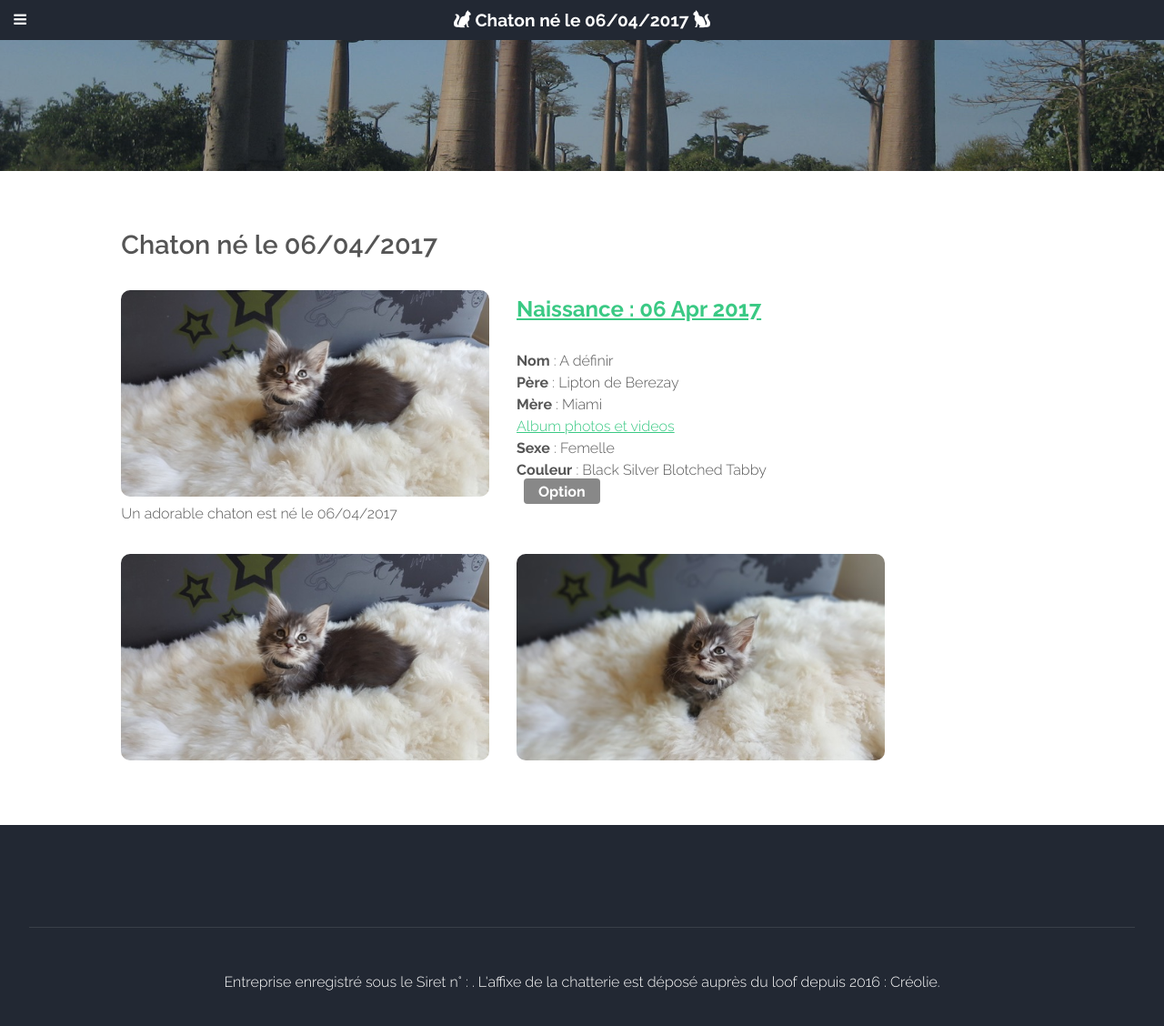
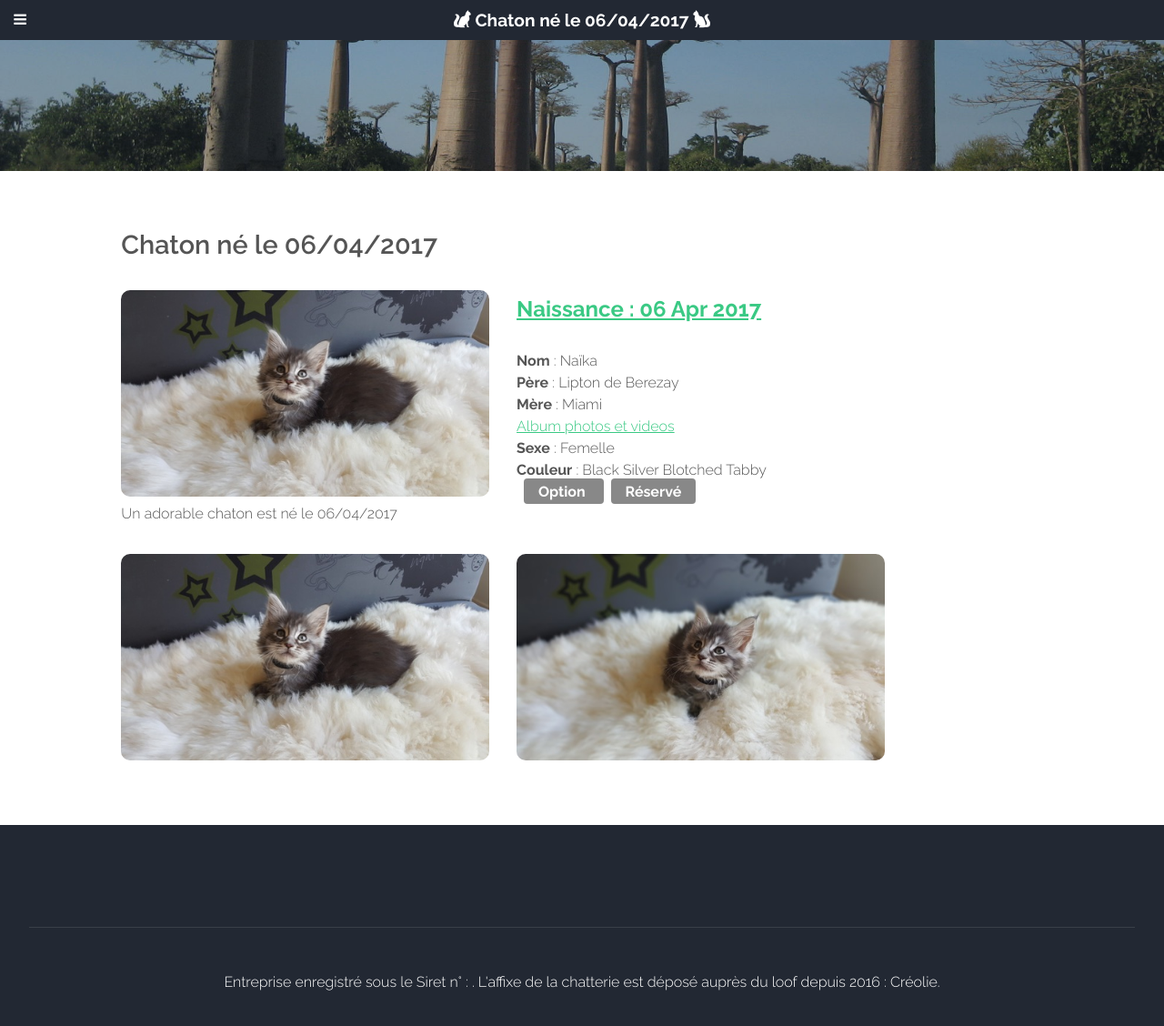
Before and after one commit to jbourcie/creolie, a Jekyll site: the page built from _posts/2017-04-30-portee02-chaton2.md, in a window 1280 px wide and 1156 px high. Shown: the top 1128 px of the window at 91% size. Built offline with Jekyll 4.4.1, drawn with Linux system fonts in a browser that asks for light colours; some web fonts are replaced.

Commit message:
update the status

```diff
--- a/_posts/2017-04-30-portee02-chaton2.md
+++ b/_posts/2017-04-30-portee02-chaton2.md
@@ -10,12 +10,12 @@ naissance: 2017-04-06
 photo: portee02Chaton2.jpg
 sexe : Femelle
 porteeId : Portee02
-reserve : false
+reserve : true
 option : true
 vendu : false
 album : https://goo.gl/photos/p58K7MTk59v6ZF8b8
 couleur : Black Silver Blotched Tabby
-name : A définir
+name : Naïka
 photos: [portee02Chaton2.jpg, portee02Chaton2-1.jpg]
 ---
 
```
Also changed, not shown: _posts/2017-04-30-portee02-chaton3.md (+1 -1 lines).
